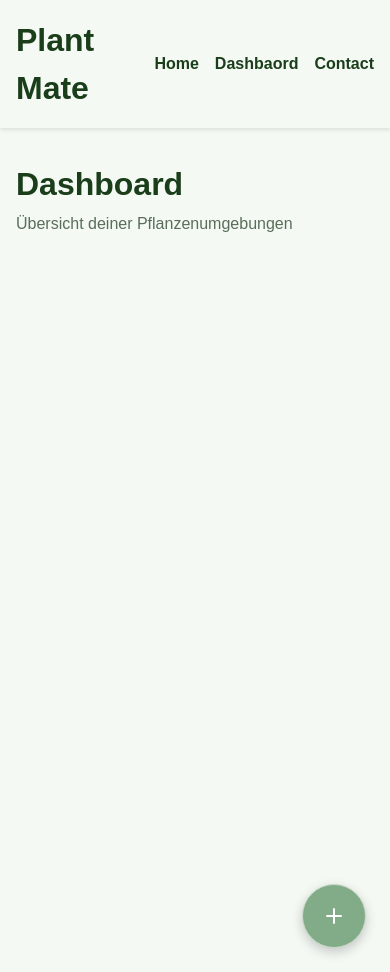
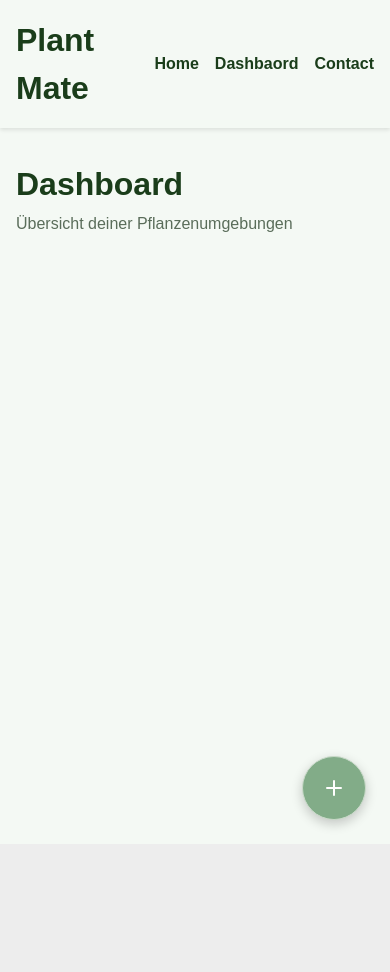
Before and after one commit to CihanKurtDev/PlantMate, a Next.js app: page /dashboard in a window 390 px wide. After the commit the page ends 844 px from the top, so only its background shows below. Built offline with nearby package versions, Linux system fonts and the light colour scheme.

Commit message:
flex to automatically stretch Container to rest of site, changed placing of button in Dashboard while in MobileView

```diff
--- a/src/app/dashboard/Dashboard.tsx
+++ b/src/app/dashboard/Dashboard.tsx
@@ -11,6 +11,7 @@ const Dashboard = () => {
     const router = useRouter()
 
     return (
+        <>
             <div className={styles.container}>
                 <div className={styles.content}>
                     <div  className={styles.header}>
@@ -24,6 +25,7 @@ const Dashboard = () => {
                         ))}
                     </div>
                 </div>
+            </div>
             <Button
                 variant="floating"
                 size="round"
@@ -32,7 +34,7 @@ const Dashboard = () => {
             >
                 <Plus size={32} style={{ display: "block" }} />
             </Button>
-        </div>
+        </>
     );
 }
 
--- a/src/components/Button/Button.module.scss
+++ b/src/components/Button/Button.module.scss
@@ -22,15 +22,17 @@
   padding: 0;
   box-shadow: 0 4px 12px rgba(0,0,0,0.2);
 
-
-  @media (max-width: 768px) {
-    width: 64px;
-    height: 64px;
-  }
-
   svg {
     width: 24px !important;
     height: 24px !important;
+  }
+
+  @media (max-width: 768px) {
+    position: fixed;
+    bottom: var(--spacing-l);
+    right: var(--spacing-l);
+    width: 64px;
+    height: 64px;
   }
 }
 
--- a/src/styles/_layout.scss
+++ b/src/styles/_layout.scss
@@ -1,14 +1,17 @@
 .appWrapper {
+    display: flex;
+    flex-direction: column;
     max-width: 1920px;
     margin: 0 auto;
     box-shadow: 0 0 60px rgba(0, 0, 0, 0.1);
+    height: 100vh;
     position: relative;
 }
 
 .pageContainer {
-    min-height: 100vh;
     width: 100%;
     background-color: var(--color-background-primary);
+    flex: 1;
 }
 
 .contentWrapper {
```
Lines whose indentation alone changed are shown as unchanged.
